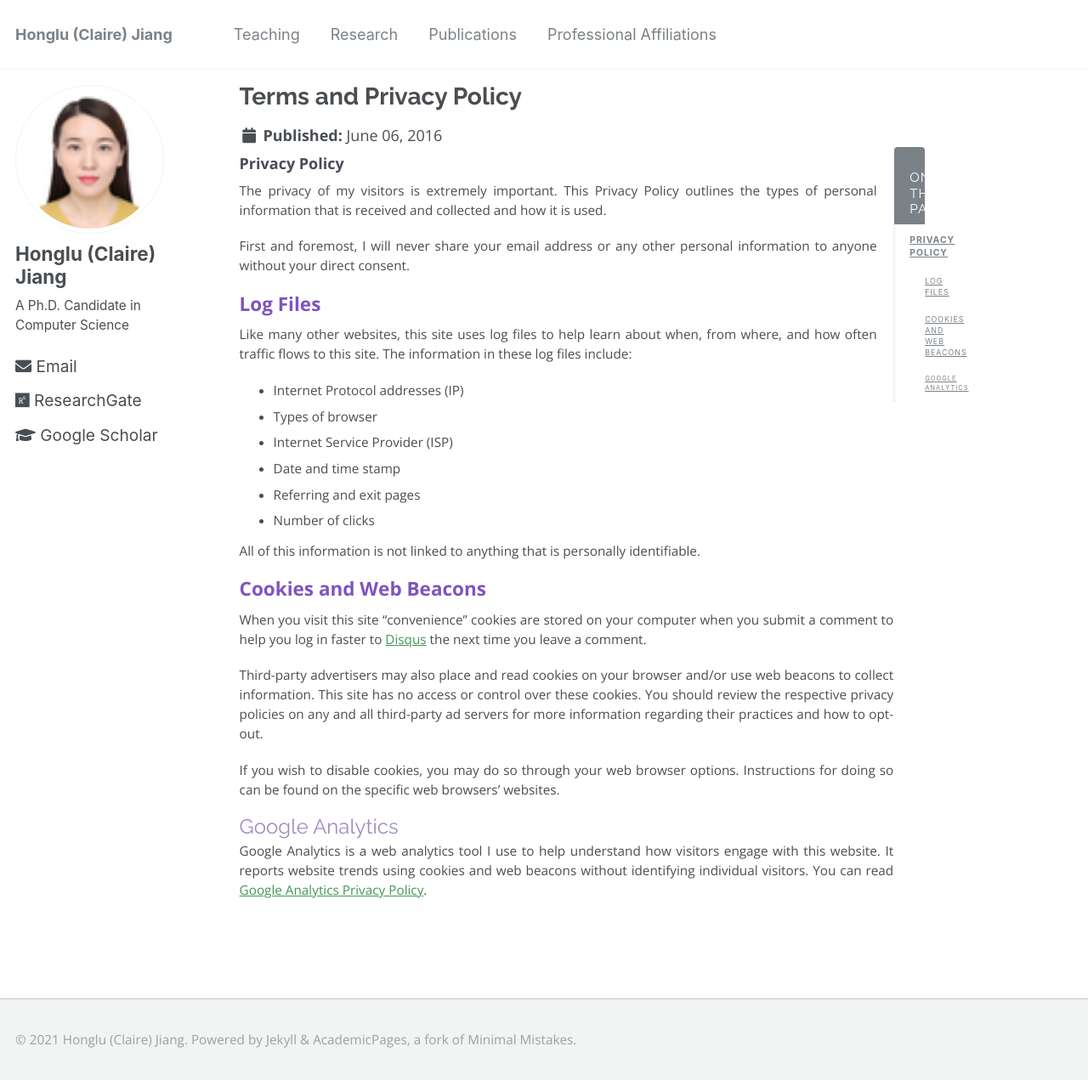
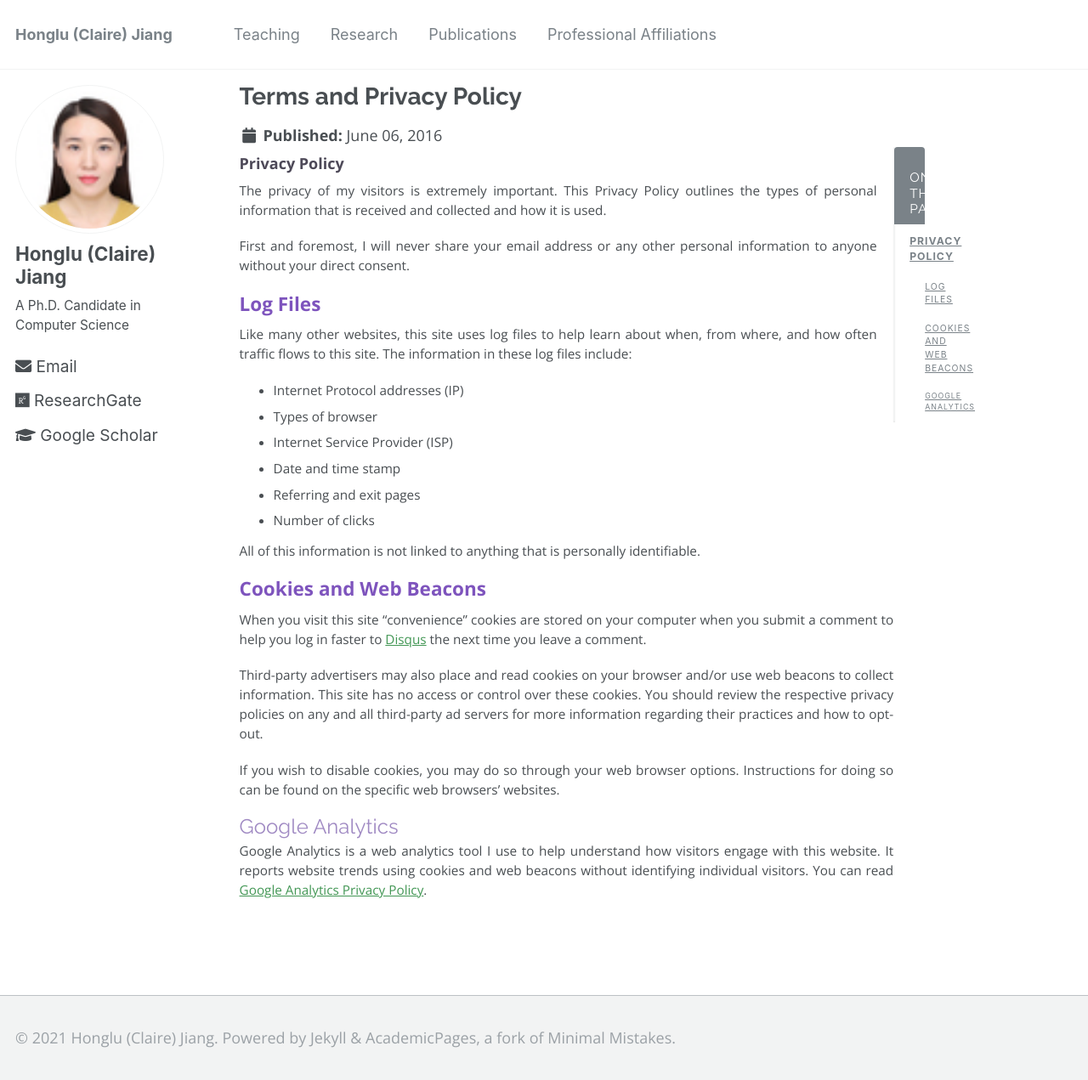
Before and after one commit to hljiang0720/hljiang.github.io, a Jekyll site: the page built from _pages/terms.md, in a window 1280 px wide and 1271 px high. Shown: the whole window at 85% size. Built offline with Jekyll 4.4.1, drawn with Linux system fonts in a browser that asks for light colours.

Commit message:
Update _variables.scss

```diff
--- a/_sass/_variables.scss
+++ b/_sass/_variables.scss
@@ -39,7 +39,7 @@ $type-size-3                : 1.563em;  // ~25.008px
 $type-size-4                : 1.25em;   // ~20px
 $type-size-5                : 1.25em;      // ~16px
 $type-size-6                : 0.85em;   // ~16px
-$type-size-7                : 0.85em; // ~14px
+$type-size-7                :1em; // ~14px
 $type-size-8                : 1em;  // ~12px
 
 
```
